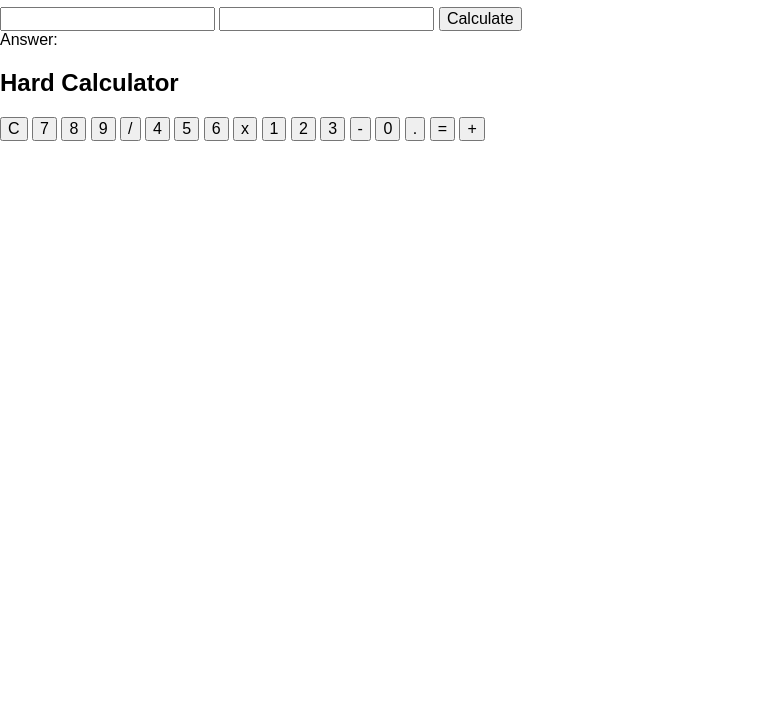
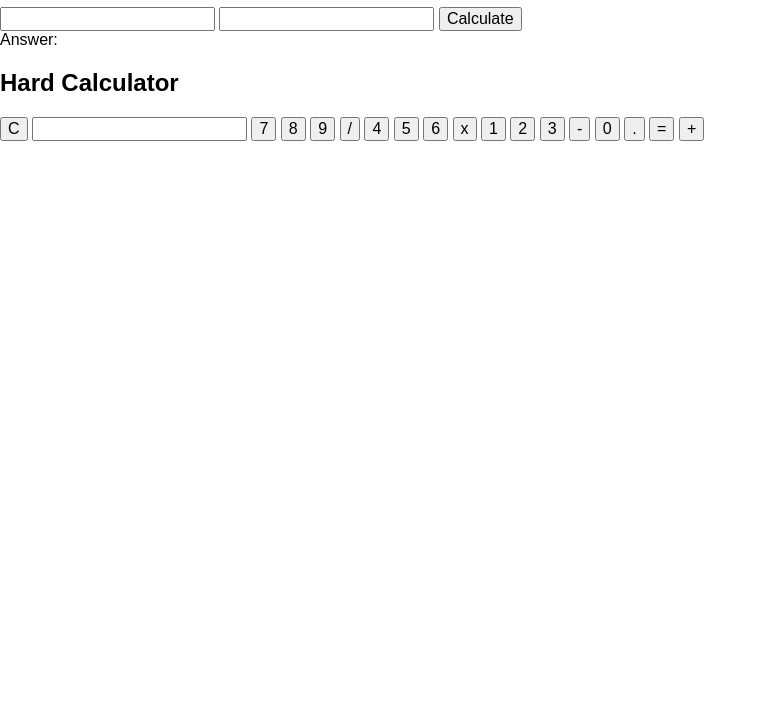
Before and after one commit to jsatlien/domManipulationII, a website with bundled scripts: page app/index.html in a window 1280 px wide. Shown: the part 73-800 px from the top of the page, without its empty margins (0-767 px from the left). Built offline with nearby package versions, Linux system fonts and the light colour scheme; files whose address does not match are found by name.

Commit message:
add angular and jquery.

```diff
--- a/app/index.html
+++ b/app/index.html
@@ -23,7 +23,7 @@
     <!-- 280 x 350 -->
     <div class="calculator-body">
       <button class="button" id="clear">C</button>
-      <span id="input-answer"></span>
+      <input id="input-answer"></input>
       <button class="button" id="7">7</button>
       <button class="button" id="8">8</button>
       <button class="button" id="9">9</button>
--- a/package.json
+++ b/package.json
@@ -38,5 +38,9 @@
     "sass-module-importer": "1.2.1",
     "vinyl-buffer": "^1.0.0",
     "vinyl-source-stream": "^1.1.0"
+  },
+  "dependencies": {
+    "angular": "^1.6.1",
+    "jquery": "^3.1.1"
   }
 }
--- a/src/sass/main.scss
+++ b/src/sass/main.scss
@@ -16,8 +16,9 @@
 }
 
 #input-answer {
-  height: 69px;
-  width: 209px;
+  width: 207px;
+  border-style: none;
   border-top: 1px solid black;
   border-right: 1px solid black;
+  text-align: center;
 }
```
